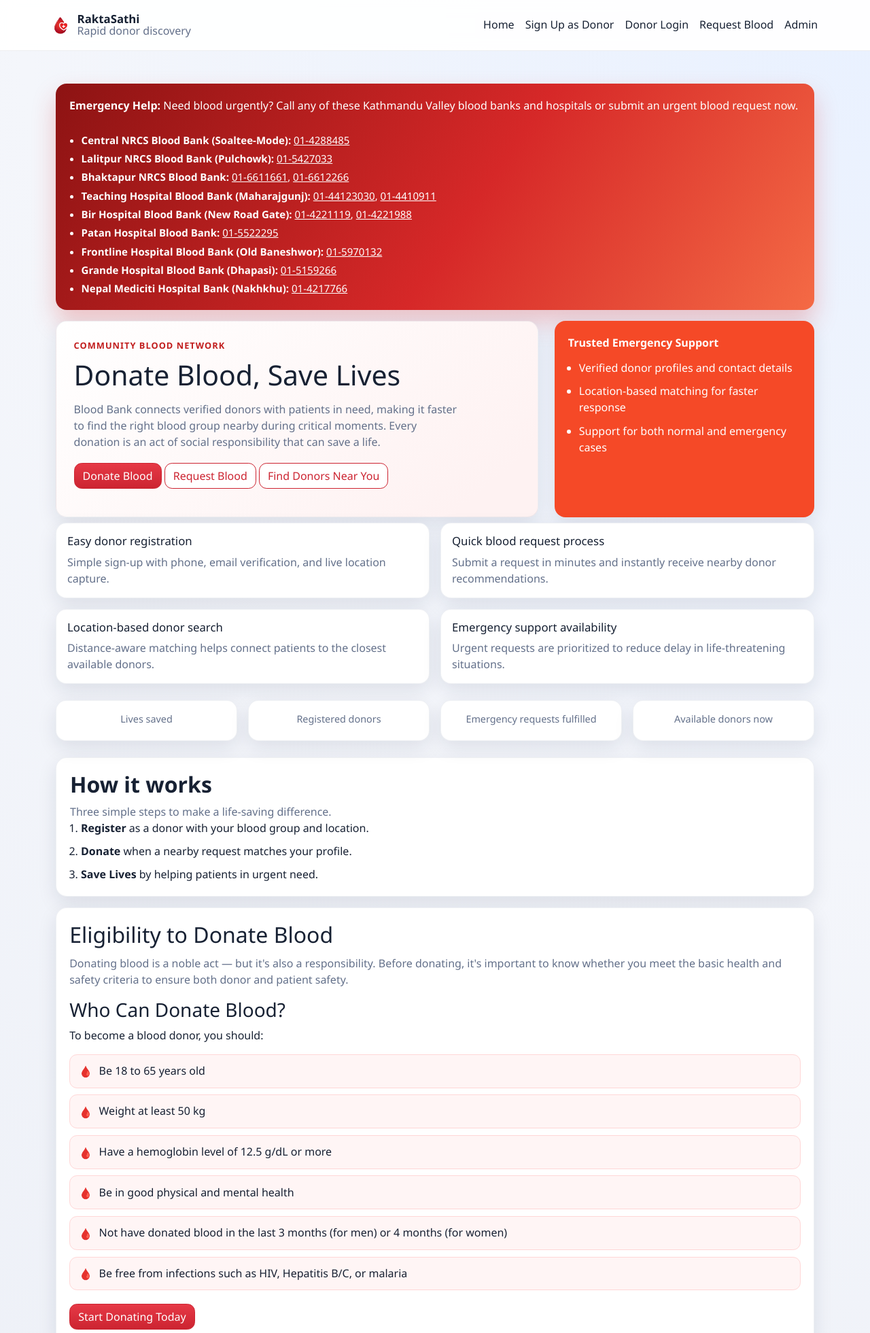
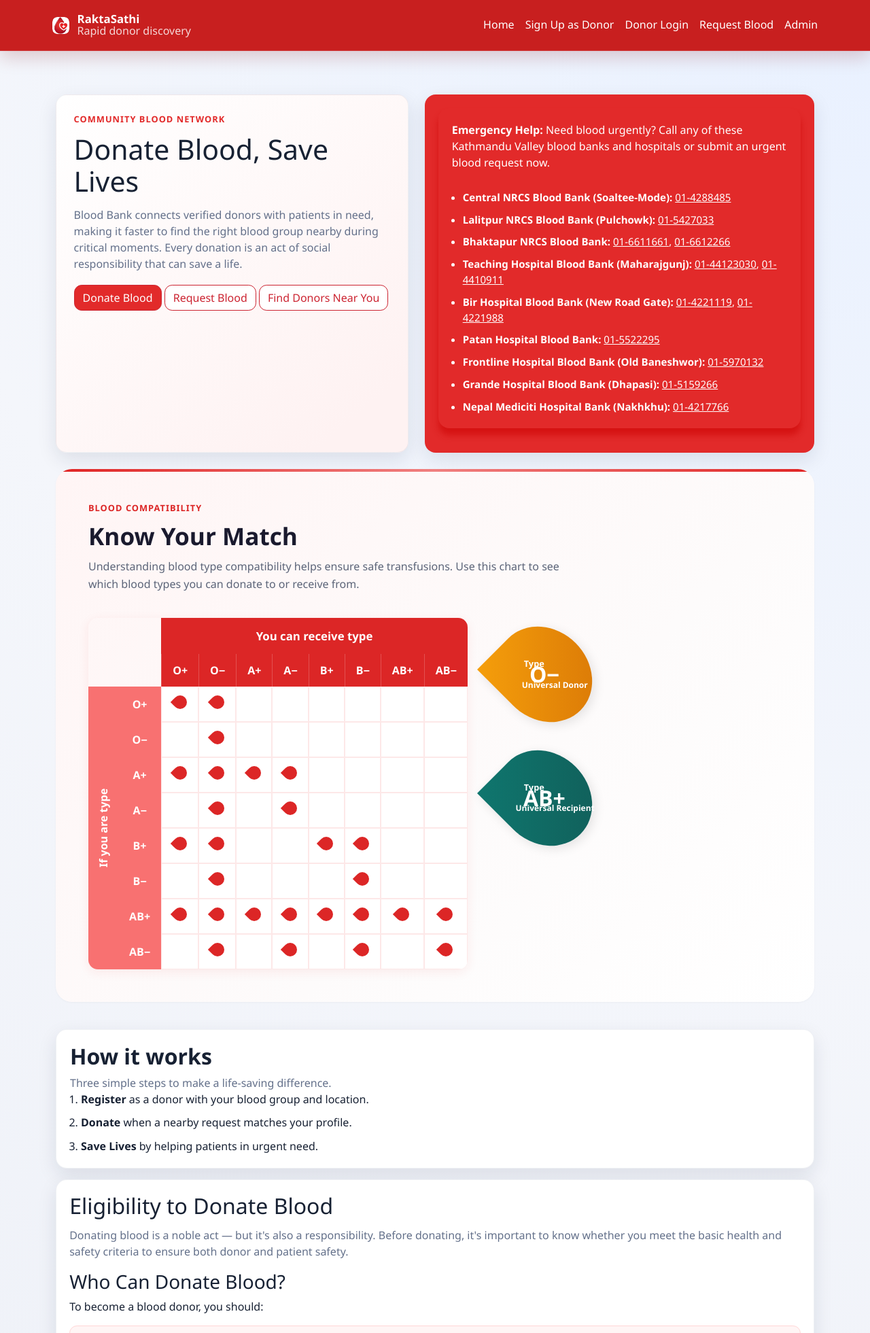
Before and after one commit to sahanhomah/RaktaSathi, a Django app: template templates/home.html in a window 1280 px wide. Shown: the top 1961 px of the page at 68% size. Run offline with Django 5.2, Linux system fonts and the light colour scheme; the template is opened without the code that fills it, so the values that code supplies are empty.

Commit message:
uichanges

```diff
--- /dev/null
+++ b/blood_chart_themed.html
@@ -0,0 +1,3 @@
+<!-- ===== Blood Compatibility Chart ===== -->
+
+<!-- ===== End Blood Compatibility Chart ===== -->
--- a/donors/views.py
+++ b/donors/views.py
@@ -15,6 +15,7 @@ from django.utils import timezone
 from django.shortcuts import redirect, render
 from django.urls import reverse
 from django.db import transaction
+from django.views.decorators.cache import never_cache
 
 from .forms import DonorRegistrationForm, EmailOtpVerificationForm
 from .models import Donor
@@ -236,6 +237,7 @@ def register_donor(request):
 
 
 @login_required
+@never_cache
 def profile(request):
 	donor = Donor.objects.filter(user=request.user).first()
 	nearby_requests_count = 0
@@ -308,6 +310,7 @@ def profile(request):
 
 
 @login_required
+@never_cache
 def incoming_requests(request):
 	donor = Donor.objects.filter(user=request.user).first()
 	if donor is None:
--- a/requests/views.py
+++ b/requests/views.py
@@ -2,6 +2,7 @@ from django.contrib import messages
 from django.contrib.auth.decorators import login_required
 from django.shortcuts import redirect, render
 from django.utils import timezone
+from django.views.decorators.cache import never_cache
 
 from donors.models import Donor
 from donors.utils import can_donate_to, haversine_km
@@ -39,6 +40,7 @@ def home(request):
 
 
 @login_required
+@never_cache
 def request_blood(request):
 	recommended = []
 	request_record = None
--- a/static/css/app.css
+++ b/static/css/app.css
@@ -25,15 +25,20 @@ body {
     align-items: center;
     justify-content: space-between;
     padding: 1.25rem 6vw;
-    background: rgba(255, 255, 255, 0.92);
+    background: #e22a2a;
     position: sticky;
     top: 0;
     z-index: 1000;
-    border-bottom: 1px solid rgba(30, 46, 72, 0.08);
+    border-bottom: 1px solid rgba(255, 255, 255, 0.12);
     backdrop-filter: blur(10px);
     transform: translateY(0);
     transition: transform 220ms ease;
     will-change: transform;
+}
+
+.site-header.is-scrolled {
+    background: #c81f1f;
+    box-shadow: 0 10px 24px rgba(120, 0, 0, 0.18);
 }
 
 .site-header.is-hidden {
@@ -48,6 +53,7 @@ body {
 
 .site-header a {
     text-decoration: none;
+    color: #fff;
 }
 
 .site-header a:hover {
@@ -60,7 +66,7 @@ body {
     width: 1.55rem;
     height: 1.55rem;
     border-radius: 0.45rem;
-    background: linear-gradient(135deg, #ef4444, #b91c1c);
+    background: #e22a2a;
     color: #fff;
     font-weight: 700;
     font-size: 0.82rem;
@@ -83,7 +89,7 @@ body {
 
 .brand-title {
     margin: 0;
-    color: var(--bb-ink);
+    color: #fff;
     line-height: 1;
     font-size: 1.05rem;
     font-weight: 700;
@@ -92,7 +98,7 @@ body {
 
 .brand-subtitle {
     margin: 0;
-    color: var(--bb-muted);
+    color: rgba(255, 255, 255, 0.82);
     line-height: 1.1;
     text-decoration: none;
 }
@@ -107,13 +113,13 @@ body {
 
 .nav-links a {
     text-decoration: none;
-    color: var(--bb-ink);
+    color: #fff;
     border-bottom: 2px solid transparent;
     padding: 0.2rem 0;
 }
 
 .nav-links a:hover {
-    border-color: #cc2431;
+    border-color: rgba(255, 255, 255, 0.95);
 }
 
 .nav-logout-form {
@@ -124,14 +130,14 @@ body {
 
 .nav-logout-btn {
     all: unset;
-    color: var(--bb-ink);
+    color: #fff;
     cursor: pointer;
     border-bottom: 2px solid transparent;
     padding: 0.2rem 0;
 }
 
 .nav-logout-btn:hover {
-    border-color: #cc2431;
+    border-color: rgba(255, 255, 255, 0.95);
 }
 
 .page {
@@ -162,7 +168,7 @@ body {
 }
 
 .urgent-banner {
-    background: linear-gradient(124deg, #8d1313, #d62828 55%, #f46a45);
+    background: #e22a2a;
     color: #fff;
     border-radius: var(--bb-radius);
     padding: 1.25rem;
@@ -170,7 +176,7 @@ body {
     align-items: center;
     justify-content: space-between;
     gap: 1rem;
-    box-shadow: 0 18px 35px rgba(214, 40, 40, 0.25);
+    box-shadow: 0 10px 10px rgba(211, 16, 16, 0.888);
 }
 
 .urgent-banner a {
@@ -203,7 +209,7 @@ body {
     margin: 0;
     font-size: 0.8rem;
     letter-spacing: 0.08em;
-    color: #c11d1d;
+    color: #e22a2a;
     text-transform: uppercase;
     font-weight: 700;
 }
@@ -227,7 +233,7 @@ body {
 
 .home-hero {
     display: grid;
-    grid-template-columns: 1.3fr 0.7fr;
+    grid-template-columns: minmax(0, 0.95fr) minmax(0, 1.05fr);
     gap: 1.5rem;
     margin-bottom: 1.5rem;
 }
@@ -247,14 +253,14 @@ body {
 }
 
 .btn.primary {
-    background: linear-gradient(180deg, #e63946, #cc2431);
+    background: #e22a2a;
     border-color: #cc2431;
     color: #fff;
 }
 
 .btn.primary:hover {
-    background: linear-gradient(180deg, #cf2e3a, #b8202b);
-    border-color: #b8202b;
+    background: #e22a2a;
+    border-color: #cc2431;
     color: #fff;
 }
 
@@ -335,7 +341,7 @@ body {
 
 .trust-card {
     height: 100%;
-    background: linear-gradient(150deg, #ce070e, #d11a1a);
+    background: #e22a2a;
     color: #fff;
     border-radius: var(--bb-radius);
     padding: 1.25rem;
@@ -595,12 +601,12 @@ body {
 }
 
 .btn-danger {
-    background: linear-gradient(180deg, #e63946, #cc2431);
+    background: #e22a2a;
     border-color: #cc2431;
 }
 
 .btn-danger:hover {
-    background: linear-gradient(180deg, #cf2e3a, #b8202b);
+    background: #e22a2a;
     border-color: #b8202b;
 }
 
--- a/templates/base.html
+++ b/templates/base.html
@@ -107,6 +107,10 @@
             const minDelta = 8;
             const revealTopOffset = 32;
 
+            const updateHeaderState = () => {
+                header.classList.toggle('is-scrolled', (window.scrollY || 0) > 0);
+            };
+
             const updateHeaderVisibility = () => {
                 const currentY = window.scrollY || 0;
                 const delta = currentY - previousY;
@@ -127,8 +131,11 @@
                     previousY = currentY;
                 }
 
+                    updateHeaderState();
                 ticking = false;
             };
+
+                updateHeaderState();
 
             window.addEventListener('scroll', function () {
                 if (ticking) {
--- a/templates/home.html
+++ b/templates/home.html
@@ -3,7 +3,24 @@
 {% block title %}Blood Bank | Home{% endblock %}
 
 {% block content %}
-<section class="urgent-banner" role="status" aria-live="polite">
+
+
+<section class="home-hero">
+    <div class="home-hero-content mt-3">
+        <p class="eyebrow">Community Blood Network</p>
+        <h1>Donate Blood, Save Lives</h1>
+        <p class="hero-copy">
+            Blood Bank connects verified donors with patients in need, making it faster to find the right blood group nearby during critical moments.
+            Every donation is an act of social responsibility that can save a life.
+        </p>
+        <div class="hero-actions">
+            <a class="btn primary" href="{% url 'donors:register' %}">Donate Blood</a>
+            <a class="btn ghost" href="{% url 'requests:request' %}">Request Blood</a>
+            <a class="btn ghost" href="{% url 'requests:request' %}#recommended-donors">Find Donors Near You</a>
+        </div>
+    </div>
+    <aside class="trust-card mt-3" aria-label="Trust indicators" >
+       <section class="urgent-banner" role="status" aria-live="polite">
     <div class="urgent-banner-content">
         <p><strong>Emergency Help:</strong> Need blood urgently? Call any of these Kathmandu Valley blood banks and hospitals or submit an urgent blood request now.</p>
         <ul class="emergency-phone-list" aria-label="Major blood banks and hospital numbers in Kathmandu Valley">
@@ -19,67 +36,175 @@
         </ul>
     </div>
 </section>
-
-<section class="home-hero">
-    <div class="home-hero-content mt-3">
-        <p class="eyebrow">Community Blood Network</p>
-        <h1>Donate Blood, Save Lives</h1>
-        <p class="hero-copy">
-            Blood Bank connects verified donors with patients in need, making it faster to find the right blood group nearby during critical moments.
-            Every donation is an act of social responsibility that can save a life.
-        </p>
-        <div class="hero-actions">
-            <a class="btn primary" href="{% url 'donors:register' %}">Donate Blood</a>
-            <a class="btn ghost" href="{% url 'requests:request' %}">Request Blood</a>
-            <a class="btn ghost" href="{% url 'requests:request' %}#recommended-donors">Find Donors Near You</a>
-        </div>
-    </div>
-    <aside class="trust-card mt-3" aria-label="Trust indicators" style="background:#F54927 !important; background-image:none !important;">
-        <p class="trust-title">Trusted Emergency Support</p>
-        <ul>
-            <li>Verified donor profiles and contact details</li>
-            <li>Location-based matching for faster response</li>
-            <li>Support for both normal and emergency cases</li>
-        </ul>
     </aside>
 </section>
 
-<section class="home-features" aria-label="Key features">
-    <article class="feature-card">
-        <h3>Easy donor registration</h3>
-        <p>Simple sign-up with phone, email verification, and live location capture.</p>
-    </article>
-    <article class="feature-card">
-        <h3>Quick blood request process</h3>
-        <p>Submit a request in minutes and instantly receive nearby donor recommendations.</p>
-    </article>
-    <article class="feature-card">
-        <h3>Location-based donor search</h3>
-        <p>Distance-aware matching helps connect patients to the closest available donors.</p>
-    </article>
-    <article class="feature-card">
-        <h3>Emergency support availability</h3>
-        <p>Urgent requests are prioritized to reduce delay in life-threatening situations.</p>
-    </article>
-</section>
+<section><div class="blood-chart-card">
+  <style>
+    .blood-chart-card{
+      width:100%;
+      max-width:none;
+      margin:40px 0;
+      padding:48px;
+      border-radius:24px;
+      background:linear-gradient(135deg,#fff5f5 0%,#fdfbfb 60%,#ffffff 100%);
+      box-shadow:0 1px 3px rgba(0,0,0,.04);
+      font-family:'Segoe UI',Arial,sans-serif;
+      position:relative;
+      overflow:hidden;
+    }
+    .blood-chart-card::before{
+      content:"";
+      position:absolute;
+      top:0;left:0;right:0;
+      height:4px;
+      background:linear-gradient(90deg,#e02424,#f08080,#e02424);
+    }
+    .bc-eyebrow{
+      color:#dc2626;
+      font-weight:700;
+      font-size:.8rem;
+      letter-spacing:.08em;
+      text-transform:uppercase;
+      margin-bottom:10px;
+    }
+    .bc-title{
+      font-size:2.2rem;
+      font-weight:800;
+      color:#1a1a2e;
+      margin:0 0 12px;
+    }
+    .bc-subtitle{
+      color:#5b6478;
+      font-size:1rem;
+      line-height:1.6;
+      max-width:700px;
+      margin-bottom:36px;
+    }
 
-<section class="stats-grid" aria-label="Impact statistics">
-    <article class="stat-card">
-        <p class="stat-label">Lives saved</p>
-        <p class="stat-value">{{ lives_saved }}</p>
-    </article>
-    <article class="stat-card">
-        <p class="stat-label">Registered donors</p>
-        <p class="stat-value">{{ registered_donors }}</p>
-    </article>
-    <article class="stat-card">
-        <p class="stat-label">Emergency requests fulfilled</p>
-        <p class="stat-value">{{ emergency_fulfilled }}</p>
-    </article>
-    <article class="stat-card">
-        <p class="stat-label">Available donors now</p>
-        <p class="stat-value">{{ available_donors }}</p>
-    </article>
+    .blood-chart-wrapper{display:flex;align-items:flex-start;gap:40px;flex-wrap:wrap;}
+    .blood-chart{border-collapse:separate;border-spacing:0;border-radius:14px;overflow:hidden;box-shadow:0 4px 16px rgba(220,38,38,.08);}
+    .blood-chart th,.blood-chart td{text-align:center;vertical-align:middle;}
+    .receive-header{background:#dc2626;color:#fff;font-size:1.05rem;font-weight:700;padding:14px 0;}
+    .type-col{background:#dc2626;color:#fff;font-weight:700;padding:12px 16px;border-left:1px solid rgba(255,255,255,.2);}
+    .side-label{background:#f87171;color:#fff;font-weight:700;writing-mode:vertical-rl;transform:rotate(180deg);padding:10px;}
+    .row-type{background:#f87171;color:#fff;font-weight:700;padding:12px 16px;}
+    .corner{background:transparent;}
+    .cell{width:52px;height:52px;border:1px solid #fde8e8;background:#fff;}
+    .drop{display:inline-block;width:20px;height:20px;background:#dc2626;transform:rotate(-45deg);border-radius:0 50% 50% 50%;}
+
+    .badges{display:flex;flex-direction:column;gap:24px;margin-top:4px;}
+    .drop-badge{width:130px;height:150px;display:flex;flex-direction:column;align-items:center;justify-content:center;border-radius:0 50% 50% 50%;transform:rotate(-45deg);color:#fff;box-shadow:0 6px 16px rgba(0,0,0,.1);}
+    .drop-badge>*{transform:rotate(45deg);}
+    .donor .drop-badge{background:linear-gradient(135deg,#f59e0b,#d97706);}
+    .recipient .drop-badge{background:linear-gradient(135deg,#0f766e,#115e59);}
+    .drop-badge .label{font-size:.8rem;font-weight:600;}
+    .drop-badge .big{font-size:2rem;font-weight:800;}
+    .drop-badge .sub{font-size:.75rem;font-weight:600;text-align:center;padding:0 8px;}
+
+    @media (max-width:700px){
+      .blood-chart-card{padding:28px;}
+      .bc-title{font-size:1.6rem;}
+      .blood-chart-wrapper{flex-direction:column;}
+      .type-col,.row-type{padding:8px;font-size:.85rem;}
+    }
+  </style>
+
+  <div class="bc-eyebrow">Blood Compatibility</div>
+  <h2 class="bc-title">Know Your Match</h2>
+  <p class="bc-subtitle">
+    Understanding blood type compatibility helps ensure safe transfusions. Use this chart to see
+    which blood types you can donate to or receive from.
+  </p>
+
+  <div class="blood-chart-wrapper">
+    <table class="blood-chart">
+      <thead>
+        <tr>
+          <th class="corner" colspan="2"></th>
+          <th colspan="8" class="receive-header">You can receive type</th>
+        </tr>
+        <tr>
+          <th class="corner" colspan="2"></th>
+          <th class="type-col">O+</th><th class="type-col">O−</th>
+          <th class="type-col">A+</th><th class="type-col">A−</th>
+          <th class="type-col">B+</th><th class="type-col">B−</th>
+          <th class="type-col">AB+</th><th class="type-col">AB−</th>
+        </tr>
+      </thead>
+      <tbody>
+        <tr>
+          <th class="side-label" rowspan="8">If you are type</th>
+          <th class="row-type">O+</th>
+          <td class="cell"><span class="drop"></span></td><td class="cell"><span class="drop"></span></td>
+          <td class="cell"></td><td class="cell"></td><td class="cell"></td><td class="cell"></td><td class="cell"></td><td class="cell"></td>
+        </tr>
+        <tr>
+          <th class="row-type">O−</th>
+          <td class="cell"></td><td class="cell"><span class="drop"></span></td>
+          <td class="cell"></td><td class="cell"></td><td class="cell"></td><td class="cell"></td><td class="cell"></td><td class="cell"></td>
+        </tr>
+        <tr>
+          <th class="row-type">A+</th>
+          <td class="cell"><span class="drop"></span></td><td class="cell"><span class="drop"></span></td>
+          <td class="cell"><span class="drop"></span></td><td class="cell"><span class="drop"></span></td>
+          <td class="cell"></td><td class="cell"></td><td class="cell"></td><td class="cell"></td>
+        </tr>
+        <tr>
+          <th class="row-type">A−</th>
+          <td class="cell"></td><td class="cell"><span class="drop"></span></td>
+          <td class="cell"></td><td class="cell"><span class="drop"></span></td>
+          <td class="cell"></td><td class="cell"></td><td class="cell"></td><td class="cell"></td>
+        </tr>
+        <tr>
+          <th class="row-type">B+</th>
+          <td class="cell"><span class="drop"></span></td><td class="cell"><span class="drop"></span></td>
+          <td class="cell"></td><td class="cell"></td>
+          <td class="cell"><span class="drop"></span></td><td class="cell"><span class="drop"></span></td>
+          <td class="cell"></td><td class="cell"></td>
+        </tr>
+        <tr>
+          <th class="row-type">B−</th>
+          <td class="cell"></td><td class="cell"><span class="drop"></span></td>
+          <td class="cell"></td><td class="cell"></td>
+          <td class="cell"></td><td class="cell"><span class="drop"></span></td>
+          <td class="cell"></td><td class="cell"></td>
+        </tr>
+        <tr>
+          <th class="row-type">AB+</th>
+          <td class="cell"><span class="drop"></span></td><td class="cell"><span class="drop"></span></td>
+          <td class="cell"><span class="drop"></span></td><td class="cell"><span class="drop"></span></td>
+          <td class="cell"><span class="drop"></span></td><td class="cell"><span class="drop"></span></td>
+          <td class="cell"><span class="drop"></span></td><td class="cell"><span class="drop"></span></td>
+        </tr>
+        <tr>
+          <th class="row-type">AB−</th>
+          <td class="cell"></td><td class="cell"><span class="drop"></span></td>
+          <td class="cell"></td><td class="cell"><span class="drop"></span></td>
+          <td class="cell"></td><td class="cell"><span class="drop"></span></td>
+          <td class="cell"></td><td class="cell"><span class="drop"></span></td>
+        </tr>
+      </tbody>
+    </table>
+
+    <div class="badges">
+      <div class="badge donor">
+        <div class="drop-badge">
+          <span class="label">Type</span>
+          <span class="big">O−</span>
+          <span class="sub">Universal Donor</span>
+        </div>
+      </div>
+      <div class="badge recipient">
+        <div class="drop-badge">
+          <span class="label">Type</span>
+          <span class="big">AB+</span>
+          <span class="sub">Universal Recipient</span>
+        </div>
+      </div>
+    </div>
+  </div>
+</div>
 </section>
 
 <section class="steps-panel" aria-label="How it works">
@@ -112,10 +237,7 @@
                     <span class="blood-drop">🩸</span>
                     <span>Weight at least 50 kg</span>
                 </li>
-                <li>
-                    <span class="blood-drop">🩸</span>
-                    <span>Have a hemoglobin level of 12.5 g/dL or more</span>
-                </li>
+
                 <li>
                     <span class="blood-drop">🩸</span>
                     <span>Be in good physical and mental health</span>
```
Also changed, not shown: donors/tests.py (+8 -0 lines), requests/tests.py (+13 -0 lines).
